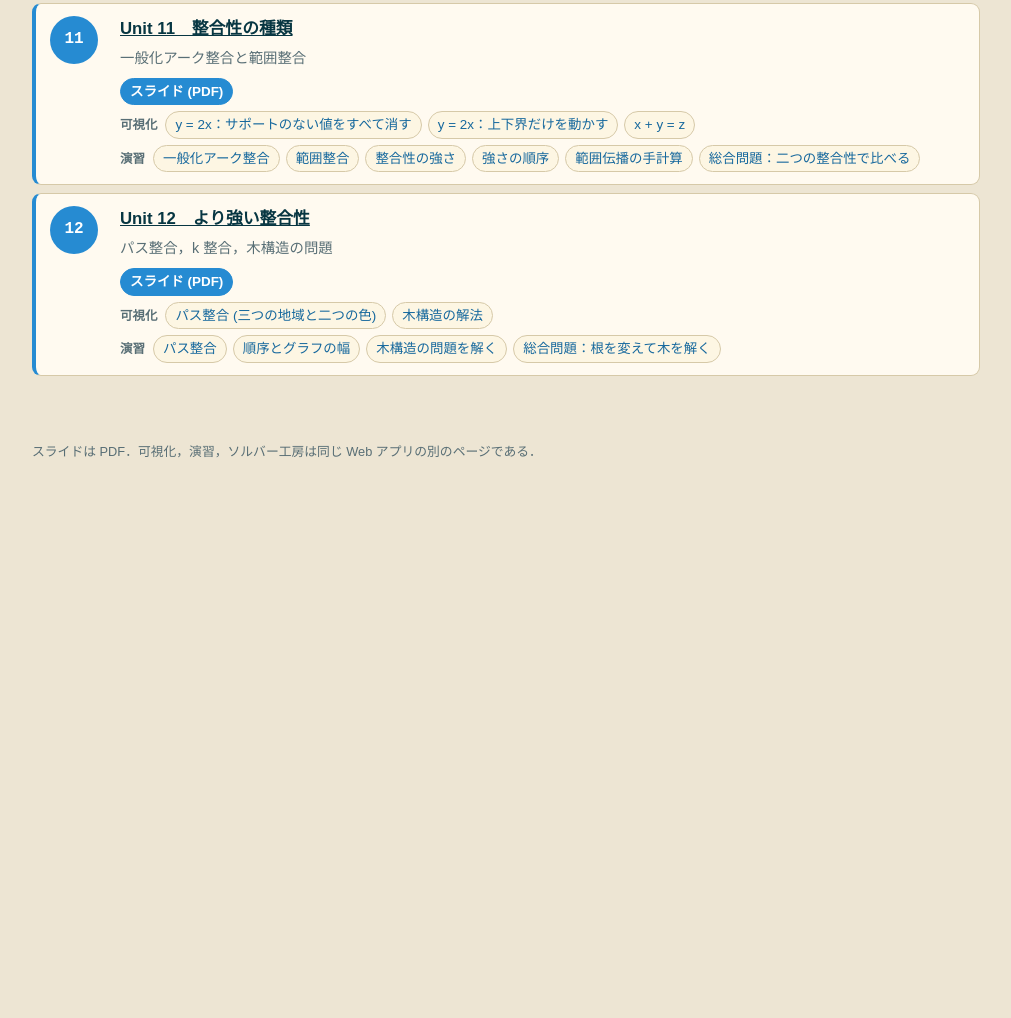
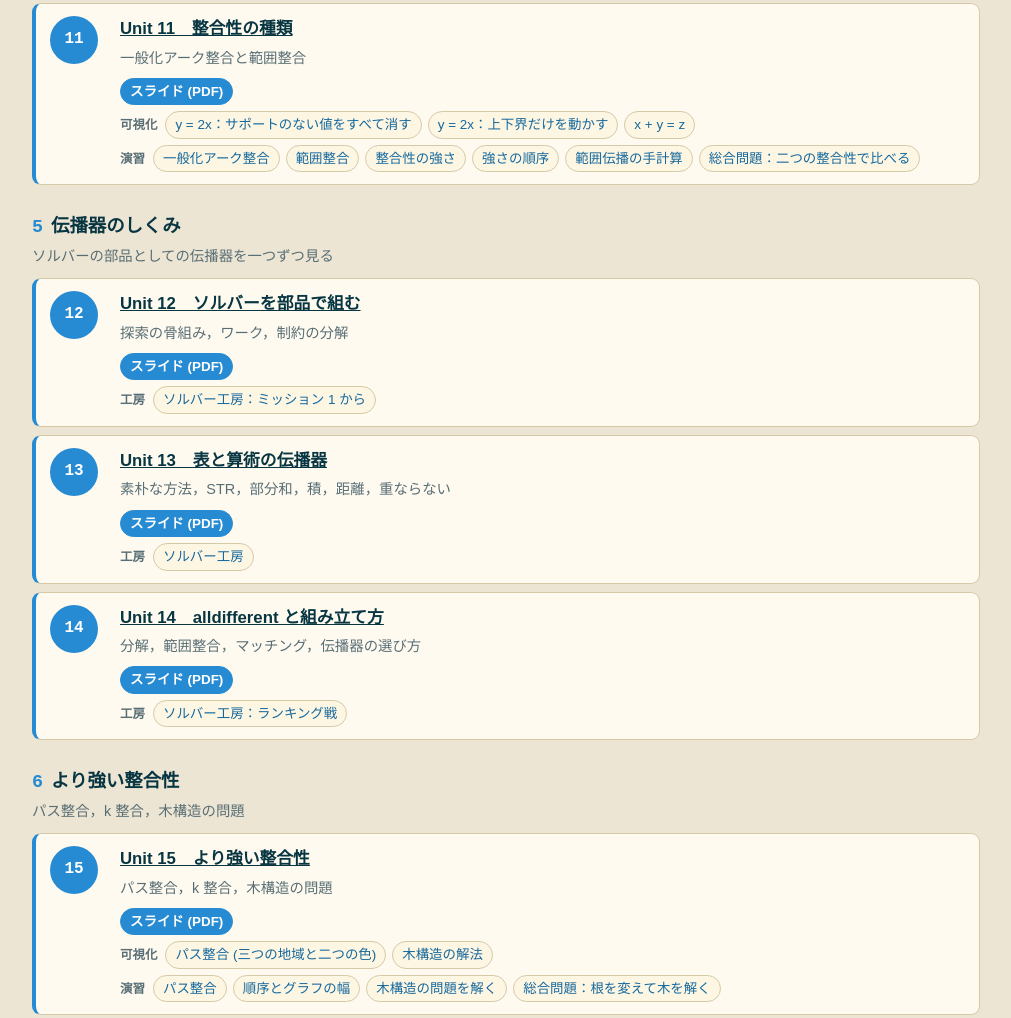
Before and after one commit to TakehideSoh/csp-units, a plain HTML site: page index.html in a window 1280 px wide. Shown: the part 2228-3246 px from the top of the page, without its empty margins (134-1145 px from the left). Before the commit the page ends 2720 px from the top, so only its background shows below. Drawn offline with Linux system fonts and the light colour scheme.

Commit message:
Publish propagator units (12-14); move stronger consistencies to unit 15
Co-Authored-By: Claude Opus 5.5 <noreply@anthropic.com>

```diff
--- a/index.html
+++ b/index.html
@@ -56,17 +56,17 @@ footer { max-width: 980px; margin: 0 auto; padding: 0 16px 30px; color: var(--mu
 <section class="group"><h2><span>4</span>伝播の枠組みと整合性</h2><p>伝播器，不動点，整合性の強さ</p>
 <article class="unit" id="unit10"><div class="num">10</div><h3><a href="slides/unit10.pdf">Unit 10　伝播の枠組み</a></h3><p class="desc">伝播器，不動点，イベント</p><div class="links"><div class="row"><a class="pdf" href="slides/unit10.pdf">スライド (PDF)</a></div><div class="row"><b>可視化</b><a href="https://lect-krr-csp-demo-fae090bf6ba5.herokuapp.com/index.html?a=engB&amp;p=R">伝播エンジン (問題 R)</a></div><div class="row"><b>演習</b><a href="https://lect-krr-csp-demo-fae090bf6ba5.herokuapp.com/practice.html?lesson=e-prop">伝播器を動かす</a><a href="https://lect-krr-csp-demo-fae090bf6ba5.herokuapp.com/practice.html?lesson=e-law">伝播器が満たす性質</a><a href="https://lect-krr-csp-demo-fae090bf6ba5.herokuapp.com/practice.html?lesson=p-engine">伝播エンジンを動かす</a><a href="https://lect-krr-csp-demo-fae090bf6ba5.herokuapp.com/practice.html?lesson=e-event">イベント</a><a href="https://lect-krr-csp-demo-fae090bf6ba5.herokuapp.com/practice.html?lesson=r2-engine">総合問題：伝播エンジンの表を作る</a></div></div></article>
 <article class="unit" id="unit11"><div class="num">11</div><h3><a href="slides/unit11.pdf">Unit 11　整合性の種類</a></h3><p class="desc">一般化アーク整合と範囲整合</p><div class="links"><div class="row"><a class="pdf" href="slides/unit11.pdf">スライド (PDF)</a></div><div class="row"><b>可視化</b><a href="https://lect-krr-csp-demo-fae090bf6ba5.herokuapp.com/index.html?a=engD&amp;p=Y2X">y = 2x：サポートのない値をすべて消す</a><a href="https://lect-krr-csp-demo-fae090bf6ba5.herokuapp.com/index.html?a=engB&amp;p=Y2X">y = 2x：上下界だけを動かす</a><a href="https://lect-krr-csp-demo-fae090bf6ba5.herokuapp.com/index.html?a=engD&amp;p=XYZ">x + y = z</a></div><div class="row"><b>演習</b><a href="https://lect-krr-csp-demo-fae090bf6ba5.herokuapp.com/practice.html?lesson=c-gac">一般化アーク整合</a><a href="https://lect-krr-csp-demo-fae090bf6ba5.herokuapp.com/practice.html?lesson=c-bounds">範囲整合</a><a href="https://lect-krr-csp-demo-fae090bf6ba5.herokuapp.com/practice.html?lesson=p-levels">整合性の強さ</a><a href="https://lect-krr-csp-demo-fae090bf6ba5.herokuapp.com/practice.html?lesson=c-order">強さの順序</a><a href="https://lect-krr-csp-demo-fae090bf6ba5.herokuapp.com/practice.html?lesson=c-linear">範囲伝播の手計算</a><a href="https://lect-krr-csp-demo-fae090bf6ba5.herokuapp.com/practice.html?lesson=r2-levels">総合問題：二つの整合性で比べる</a></div></div></article>
-<article class="unit" id="unit12"><div class="num">12</div><h3><a href="slides/unit12.pdf">Unit 12　より強い整合性</a></h3><p class="desc">パス整合，k 整合，木構造の問題</p><div class="links"><div class="row"><a class="pdf" href="slides/unit12.pdf">スライド (PDF)</a></div><div class="row"><b>可視化</b><a href="https://lect-krr-csp-demo-fae090bf6ba5.herokuapp.com/index.html?a=pc&amp;p=K3">パス整合 (三つの地域と二つの色)</a><a href="https://lect-krr-csp-demo-fae090bf6ba5.herokuapp.com/index.html?a=tree&amp;p=T">木構造の解法</a></div><div class="row"><b>演習</b><a href="https://lect-krr-csp-demo-fae090bf6ba5.herokuapp.com/practice.html?lesson=p-pc">パス整合</a><a href="https://lect-krr-csp-demo-fae090bf6ba5.herokuapp.com/practice.html?lesson=t-width">順序とグラフの幅</a><a href="https://lect-krr-csp-demo-fae090bf6ba5.herokuapp.com/practice.html?lesson=t-tree">木構造の問題を解く</a><a href="https://lect-krr-csp-demo-fae090bf6ba5.herokuapp.com/practice.html?lesson=r2-tree">総合問題：根を変えて木を解く</a></div></div></article>
+</section>
+<section class="group"><h2><span>5</span>伝播器のしくみ</h2><p>ソルバーの部品としての伝播器を一つずつ見る</p>
+<article class="unit" id="unit12"><div class="num">12</div><h3><a href="slides/unit12.pdf">Unit 12　ソルバーを部品で組む</a></h3><p class="desc">探索の骨組み，ワーク，制約の分解</p><div class="links"><div class="row"><a class="pdf" href="slides/unit12.pdf">スライド (PDF)</a></div><div class="row"><b>工房</b><a href="https://lect-krr-csp-demo-fae090bf6ba5.herokuapp.com/garage.html">ソルバー工房：ミッション 1 から</a></div></div></article>
+<article class="unit" id="unit13"><div class="num">13</div><h3><a href="slides/unit13.pdf">Unit 13　表と算術の伝播器</a></h3><p class="desc">素朴な方法，STR，部分和，積，距離，重ならない</p><div class="links"><div class="row"><a class="pdf" href="slides/unit13.pdf">スライド (PDF)</a></div><div class="row"><b>工房</b><a href="https://lect-krr-csp-demo-fae090bf6ba5.herokuapp.com/garage.html">ソルバー工房</a></div></div></article>
+<article class="unit" id="unit14"><div class="num">14</div><h3><a href="slides/unit14.pdf">Unit 14　alldifferent と組み立て方</a></h3><p class="desc">分解，範囲整合，マッチング，伝播器の選び方</p><div class="links"><div class="row"><a class="pdf" href="slides/unit14.pdf">スライド (PDF)</a></div><div class="row"><b>工房</b><a href="https://lect-krr-csp-demo-fae090bf6ba5.herokuapp.com/garage.html">ソルバー工房：ランキング戦</a></div></div></article>
+</section>
+<section class="group"><h2><span>6</span>より強い整合性</h2><p>パス整合，k 整合，木構造の問題</p>
+<article class="unit" id="unit15"><div class="num">15</div><h3><a href="slides/unit15.pdf">Unit 15　より強い整合性</a></h3><p class="desc">パス整合，k 整合，木構造の問題</p><div class="links"><div class="row"><a class="pdf" href="slides/unit15.pdf">スライド (PDF)</a></div><div class="row"><b>可視化</b><a href="https://lect-krr-csp-demo-fae090bf6ba5.herokuapp.com/index.html?a=pc&amp;p=K3">パス整合 (三つの地域と二つの色)</a><a href="https://lect-krr-csp-demo-fae090bf6ba5.herokuapp.com/index.html?a=tree&amp;p=T">木構造の解法</a></div><div class="row"><b>演習</b><a href="https://lect-krr-csp-demo-fae090bf6ba5.herokuapp.com/practice.html?lesson=p-pc">パス整合</a><a href="https://lect-krr-csp-demo-fae090bf6ba5.herokuapp.com/practice.html?lesson=t-width">順序とグラフの幅</a><a href="https://lect-krr-csp-demo-fae090bf6ba5.herokuapp.com/practice.html?lesson=t-tree">木構造の問題を解く</a><a href="https://lect-krr-csp-demo-fae090bf6ba5.herokuapp.com/practice.html?lesson=r2-tree">総合問題：根を変えて木を解く</a></div></div></article>
 </section>
 <!-- 準備中のため非公開 (tools/make_site.py の HIDDEN_GROUPS)
-<section class="group"><h2><span>5</span>伝播器のしくみ</h2><p>ソルバーの部品としての伝播器を一つずつ見る</p>
-<article class="unit" id="unit13"><div class="num">13</div><h3><a href="slides/unit13.pdf">Unit 13　ソルバーを部品で組む</a></h3><p class="desc">探索の骨組み，ワーク，制約の分解</p><div class="links"><div class="row"><a class="pdf" href="slides/unit13.pdf">スライド (PDF)</a></div><div class="row"><b>工房</b><a href="https://lect-krr-csp-demo-fae090bf6ba5.herokuapp.com/garage.html">ソルバー工房：ミッション 1 から</a></div></div></article>
-<article class="unit" id="unit14"><div class="num">14</div><h3><a href="slides/unit14.pdf">Unit 14　表と算術の伝播器</a></h3><p class="desc">素朴な方法，STR，部分和，積，距離，重ならない</p><div class="links"><div class="row"><a class="pdf" href="slides/unit14.pdf">スライド (PDF)</a></div><div class="row"><b>工房</b><a href="https://lect-krr-csp-demo-fae090bf6ba5.herokuapp.com/garage.html">ソルバー工房</a></div></div></article>
-<article class="unit" id="unit15"><div class="num">15</div><h3><a href="slides/unit15.pdf">Unit 15　alldifferent と組み立て方</a></h3><p class="desc">分解，範囲整合，マッチング，伝播器の選び方</p><div class="links"><div class="row"><a class="pdf" href="slides/unit15.pdf">スライド (PDF)</a></div><div class="row"><b>工房</b><a href="https://lect-krr-csp-demo-fae090bf6ba5.herokuapp.com/garage.html">ソルバー工房：ランキング戦</a></div></div></article>
-</section>
--->
-<!-- 準備中のため非公開 (tools/make_site.py の HIDDEN_GROUPS)
-<section class="group"><h2><span>6</span>モデル化とソルバー</h2><p>問題をモデルとして書き，ソルバーで解く</p>
+<section class="group"><h2><span>7</span>モデル化とソルバー</h2><p>問題をモデルとして書き，ソルバーで解く</p>
 <article class="unit" id="unit16"><div class="num">16</div><h3><a href="slides/unit16.pdf">Unit 16　ソルバーに渡すもの</a></h3><p class="desc">Sugar の CSP 形式と，それを生成する Syrup</p><div class="links"><div class="row"><a class="pdf" href="slides/unit16.pdf">スライド (PDF)</a></div></div></article>
 <article class="unit" id="unit17"><div class="num">17</div><h3><a href="slides/unit17.pdf">Unit 17　三つのモデル</a></h3><p class="desc">N クイーン，数独，グラフ彩色</p><div class="links"><div class="row"><a class="pdf" href="slides/unit17.pdf">スライド (PDF)</a></div></div></article>
 <article class="unit" id="unit18"><div class="num">18</div><h3><a href="slides/unit18.pdf">Unit 18　モデルの比較</a></h3><p class="desc">同じ問題を別のモデルで書き，大きさと伝播を比べる</p><div class="links"><div class="row"><a class="pdf" href="slides/unit18.pdf">スライド (PDF)</a></div></div></article>
```
Also changed, not shown: 15 other files.
